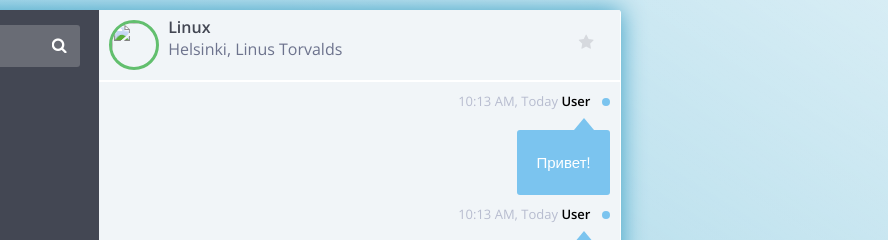
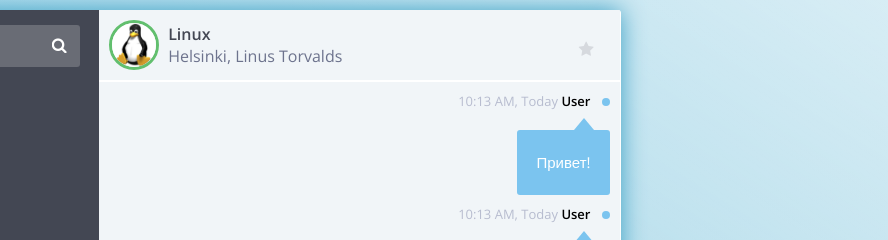
Before and after one commit to ralph-dev/Cheat-Chat-Bot, a plain HTML site: page index.html in a window 1280 px wide. Shown: the top 240 px of the page, 392-1280 px from the left. Drawn offline with nearby package versions, Linux system fonts and the light colour scheme; some packages are replaced by stand-ins of ours; a script that the page names is missing.

Commit message:
bug fix with main linix img

```diff
--- a/index.html
+++ b/index.html
@@ -41,7 +41,7 @@
 		<div class="chat">
 			<div class="top">
 				<div class="avatar">
-					<img width="50" height="50" src="img/linux">
+					<img width="50" height="50" src="img/linux.jpg">
 				</div>
 				<div class="info">
 					<div class="name">Linux</div>
```
